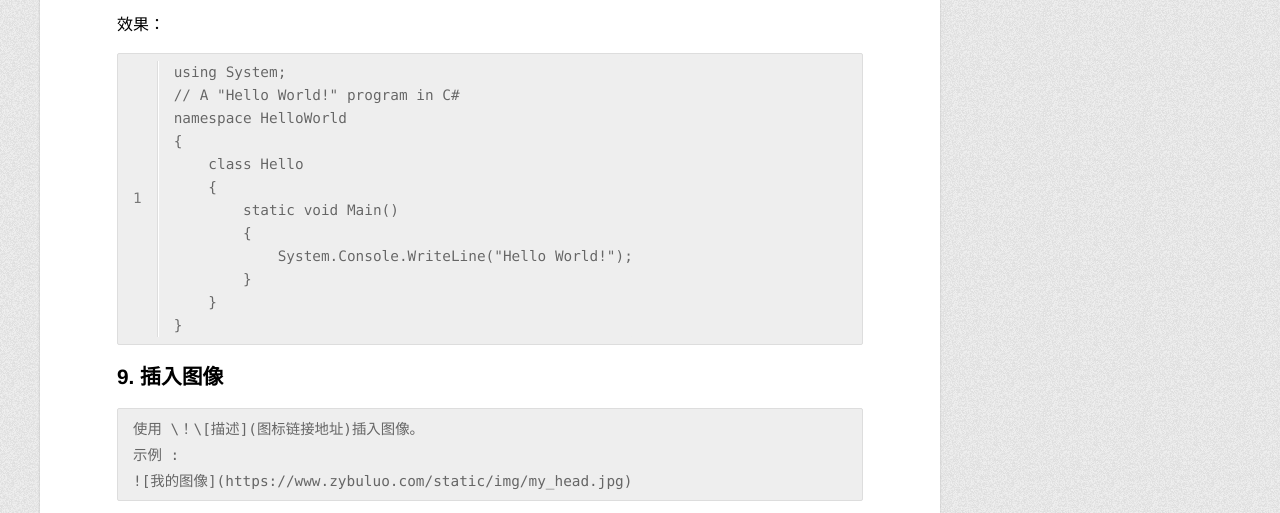
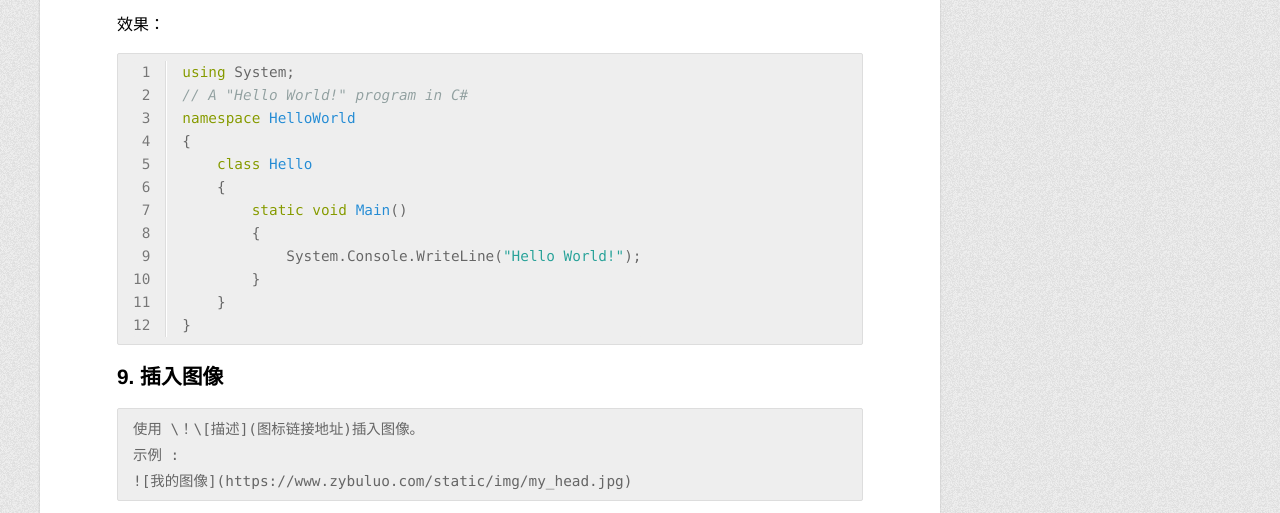
Before and after one commit to xiongxingplus/xx1206917580.github.io, a plain HTML site: page 2015/09/07/Markdown简明语法/index.html in a window 1280 px wide. Shown: the part 2737-3250 px from the top of the page. Drawn offline with nearby package versions, Linux system fonts and the light colour scheme; some packages are replaced by stand-ins of ours; a script that the page names is missing; a web font is replaced by a local one.

Commit message:
Site updated: 2015-09-07 21:17:43

```diff
--- a/2015/09/07/Markdown简明语法/index.html
+++ b/2015/09/07/Markdown简明语法/index.html
@@ -289,7 +289,7 @@ var _hmt = _hmt || [];
 <h3 id="8-_代码块">8. 代码块</h3><pre><code>使用 四个缩进空格 表示代码块。
 示例 ：
 <span class="comment"><figure class="highlight"><table><tr><td class="gutter"><pre><span class="line">1</span><br></pre></td><td class="code"><pre><span class="line">using System;&#10;// A &#34;Hello World!&#34; program in C#&#10;namespace HelloWorld&#10;&#123;&#10;   &#9;class Hello &#10;   &#9;&#123;&#10;       &#9;static void Main() &#10;       &#9;&#123;&#10;           &#9;System.Console.WriteLine(&#34;Hello World!&#34;);&#10;           &#125;&#10;       &#125;&#10;   &#125;</span><br></pre></td></tr></table></figure></span>
-</code></pre><p>效果：<br><figure class="highlight"><table><tr><td class="gutter"><pre><span class="line">1</span><br></pre></td><td class="code"><pre><span class="line">using System;&#10;// A &#34;Hello World!&#34; program in C#&#10;namespace HelloWorld&#10;&#123;&#10;    class Hello &#10;    &#123;&#10;        static void Main() &#10;        &#123;&#10;            System.Console.WriteLine(&#34;Hello World!&#34;);&#10;        &#125;&#10;    &#125;&#10;&#125;</span><br></pre></td></tr></table></figure></p>
+</code></pre><p>效果：<br><figure class="highlight cs"><table><tr><td class="gutter"><pre><span class="line">1</span><br><span class="line">2</span><br><span class="line">3</span><br><span class="line">4</span><br><span class="line">5</span><br><span class="line">6</span><br><span class="line">7</span><br><span class="line">8</span><br><span class="line">9</span><br><span class="line">10</span><br><span class="line">11</span><br><span class="line">12</span><br></pre></td><td class="code"><pre><span class="line"><span class="keyword">using</span> System;</span><br><span class="line"><span class="comment">// A "Hello World!" program in C#</span></span><br><span class="line"><span class="keyword">namespace</span> <span class="title">HelloWorld</span></span><br><span class="line">&#123;</span><br><span class="line">    <span class="keyword">class</span> <span class="title">Hello</span></span><br><span class="line">    &#123;</span><br><span class="line">        <span class="function"><span class="keyword">static</span> <span class="keyword">void</span> <span class="title">Main</span>(<span class="params"></span>)</span><br><span class="line">        </span>&#123;</span><br><span class="line">            System.Console.WriteLine(<span class="string">"Hello World!"</span>);</span><br><span class="line">        &#125;</span><br><span class="line">    &#125;</span><br><span class="line">&#125;</span><br></pre></td></tr></table></figure></p>
 <h3 id="9-_插入图像">9. 插入图像</h3><pre><code>使用 \！\[<span class="link_label">描述</span>](<span class="link_url">图标链接地址</span>)插入图像。
 示例 :
 ![<span class="link_label">我的图像</span>](<span class="link_url">https://www.zybuluo.com/static/img/my_head.jpg</span>)
```
